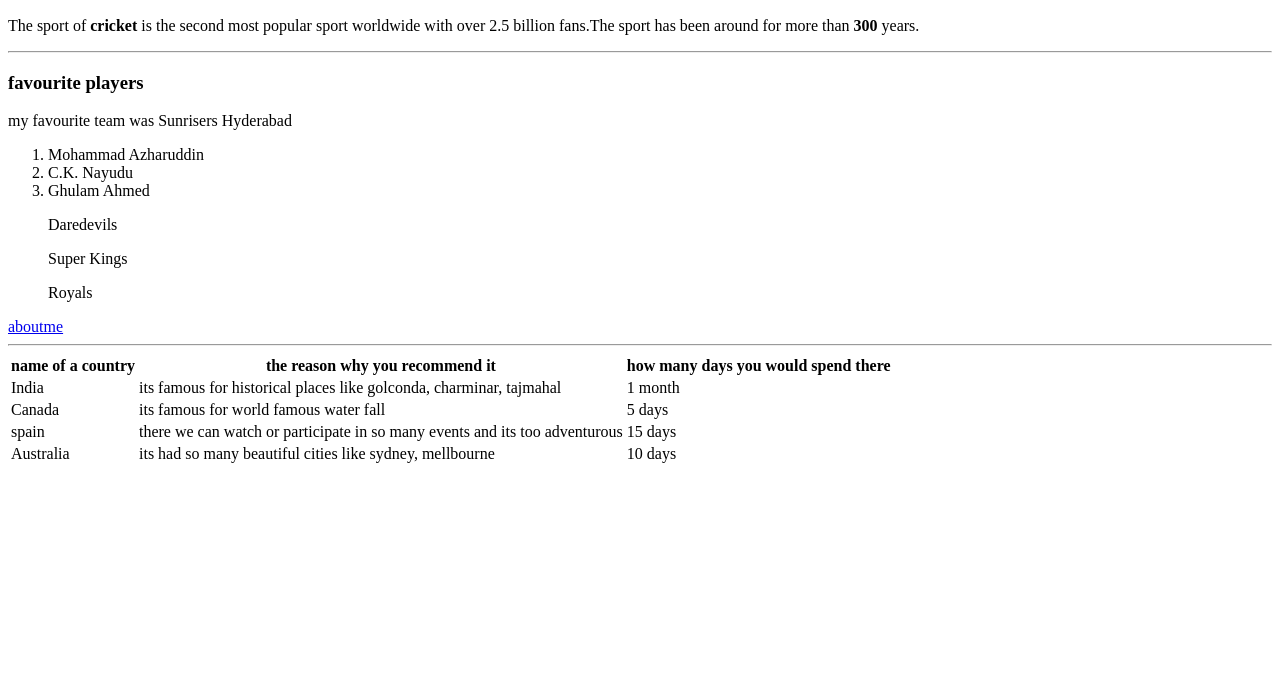
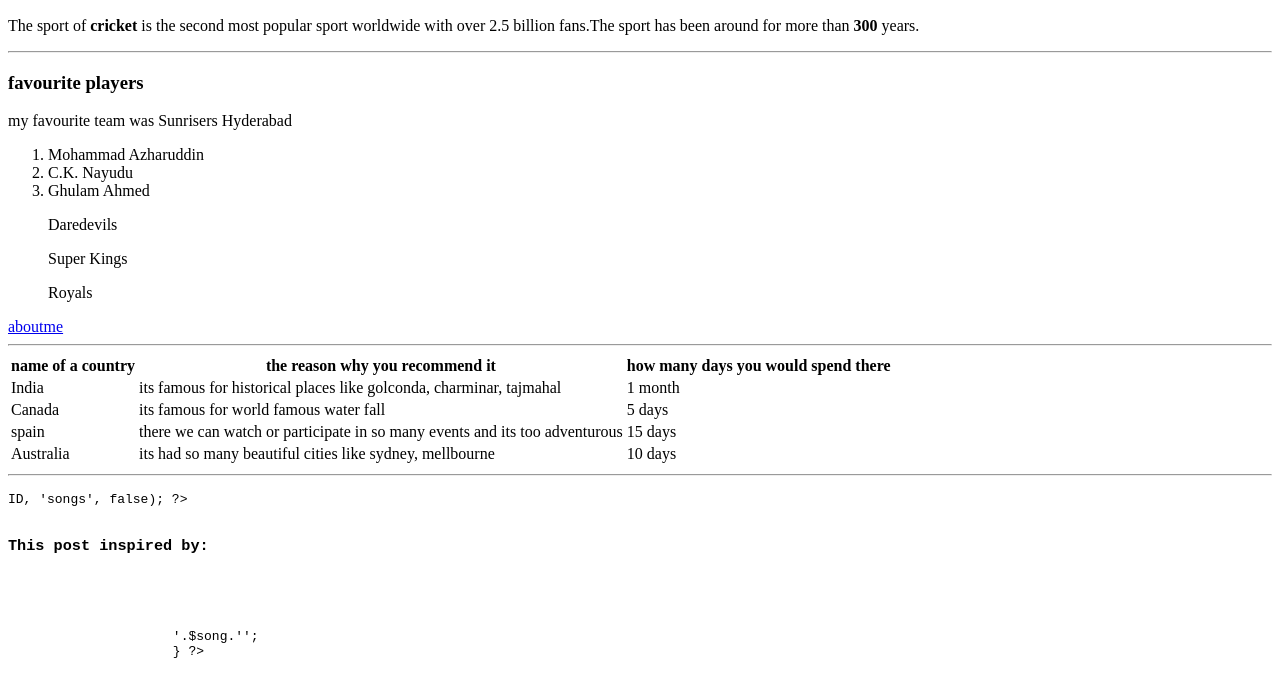
Before and after one commit to 44-563-Web-Apps-S23/44563-webapps-assignment-3-sireeshachowdary32, a plain HTML site: page index.html in a window 1280 px wide. Shown: the part 110-800 px from the top of the page. Drawn offline with Linux system fonts and the light colour scheme.

Commit message:
index.html
index.html has been updated with snippet

```diff
--- a/index.html
+++ b/index.html
@@ -58,6 +58,14 @@
             <td>10 days</td>
         </tr>
         </table>
+        <hr>
+        <blockquote How to add custom fields to a WordPress Plugin></blockquote>
+        <pre><?php $songs = get_post_meta($post->ID, 'songs', false); ?>
+            <h3>This post inspired by:</h3>
+            <ul>
+                <?php foreach($songs as $song) {
+                    echo '<li>'.$song.'</li>';
+                } ?></pre>
     </body>
 
 </html>
```
